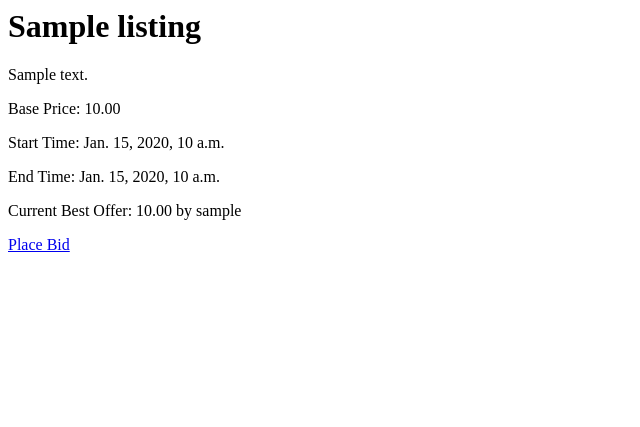
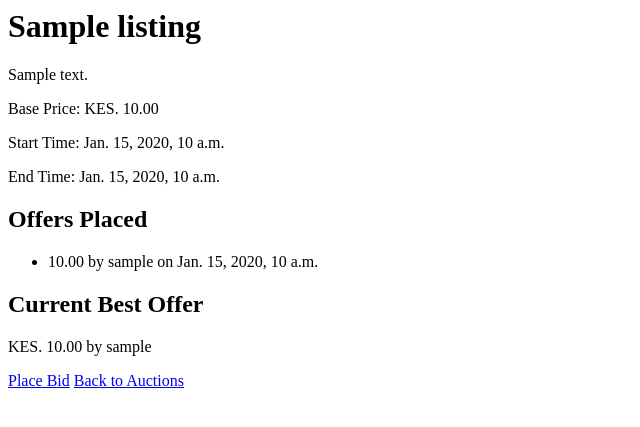
Before and after one commit to nickmwangemi/auction, a Django app: page /listing/1/ in a window 1280 px wide. Shown: the top 427 px of the page, without its empty margins (0-640 px from the left). Run offline with Django 5.2, Linux system fonts and the light colour scheme; tables that the repository leaves empty hold one stand-in row (values such as "Sample post").

Commit message:
improvements

```diff
--- a/auctions/templates/auctions/home.html
+++ b/auctions/templates/auctions/home.html
@@ -5,7 +5,9 @@
             <h2>{{ auction.auction_number }}</h2>
             <ul>
                 {% for listing in auction.listings.all %}
-                    <li>{{ listing.title }} - ${{ listing.base_price }}</li>
+                    <li>
+                        <a href="{% url 'listing_detail' listing.id %}">{{ listing.title }}</a> - KES. {{ listing.base_price }}
+                    </li>
                 {% endfor %}
             </ul>
         </li>
--- a/auctions/templates/auctions/listing_detail.html
+++ b/auctions/templates/auctions/listing_detail.html
@@ -1,7 +1,24 @@
 <h1>{{ listing.title }}</h1>
 <p>{{ listing.description }}</p>
-<p>Base Price: {{ listing.base_price }}</p>
+<p>Base Price: KES. {{ listing.base_price }}</p>
 <p>Start Time: {{ listing.start_time }}</p>
 <p>End Time: {{ listing.end_time }}</p>
-<p>Current Best Offer: {{ current_best_offer.amount }} by {{ current_best_offer.user.username }}</p>
+
+<h2>Offers Placed</h2>
+<ul>
+    {% for bid in bids %}
+        <li>{{ bid.amount }} by {{ bid.user.username }} on {{ bid.timestamp }}</li>
+    {% empty %}
+        <li>No offers have been placed yet.</li>
+    {% endfor %}
+</ul>
+
+<h2>Current Best Offer</h2>
+{% if current_best_offer %}
+    <p>KES. {{ current_best_offer.amount }} by {{ current_best_offer.user.username }}</p>
+{% else %}
+    <p>There is no current best offer.</p>
+{% endif %}
+
 <a href="{% url 'place_bid' listing.id %}">Place Bid</a>
+<a href="{% url 'home' %}">Back to Auctions</a>
```
Also changed, not shown: auctions/forms.py (+13 -3 lines).
